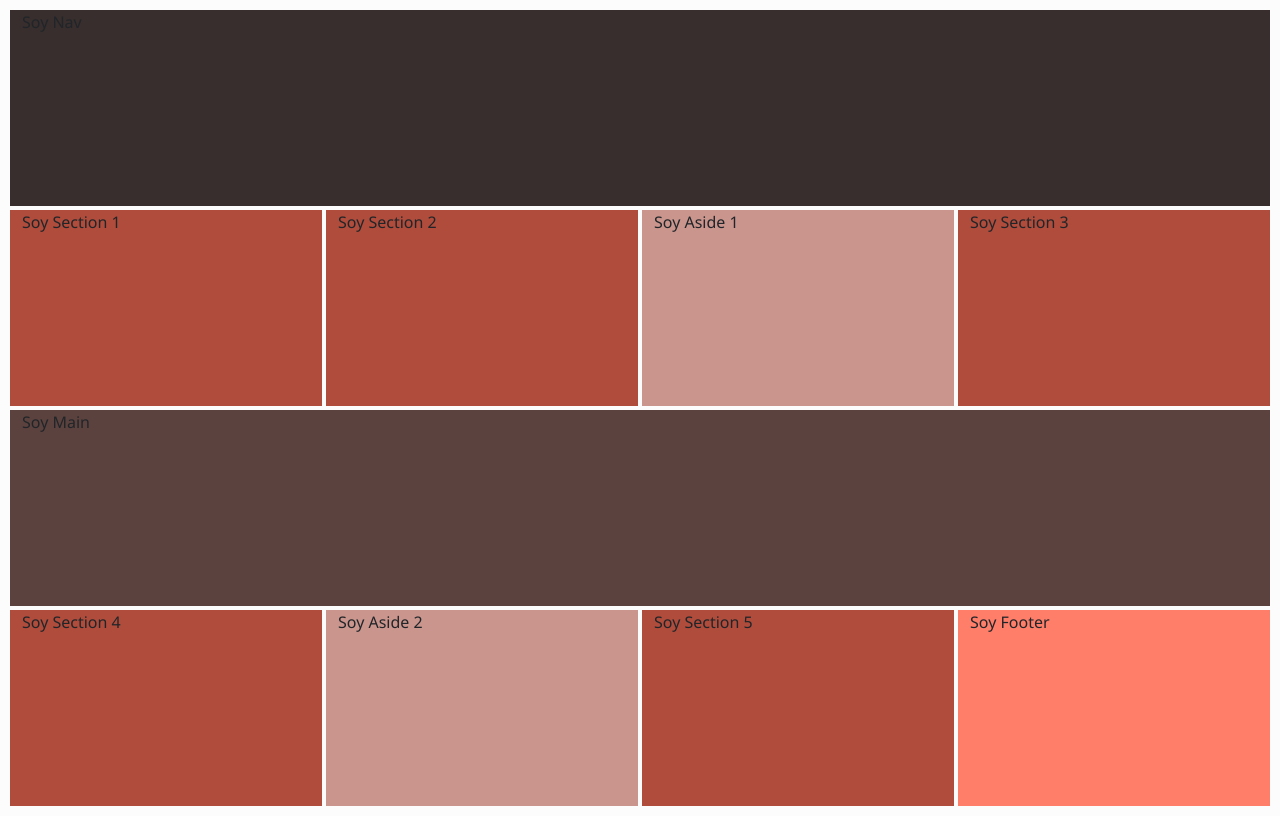
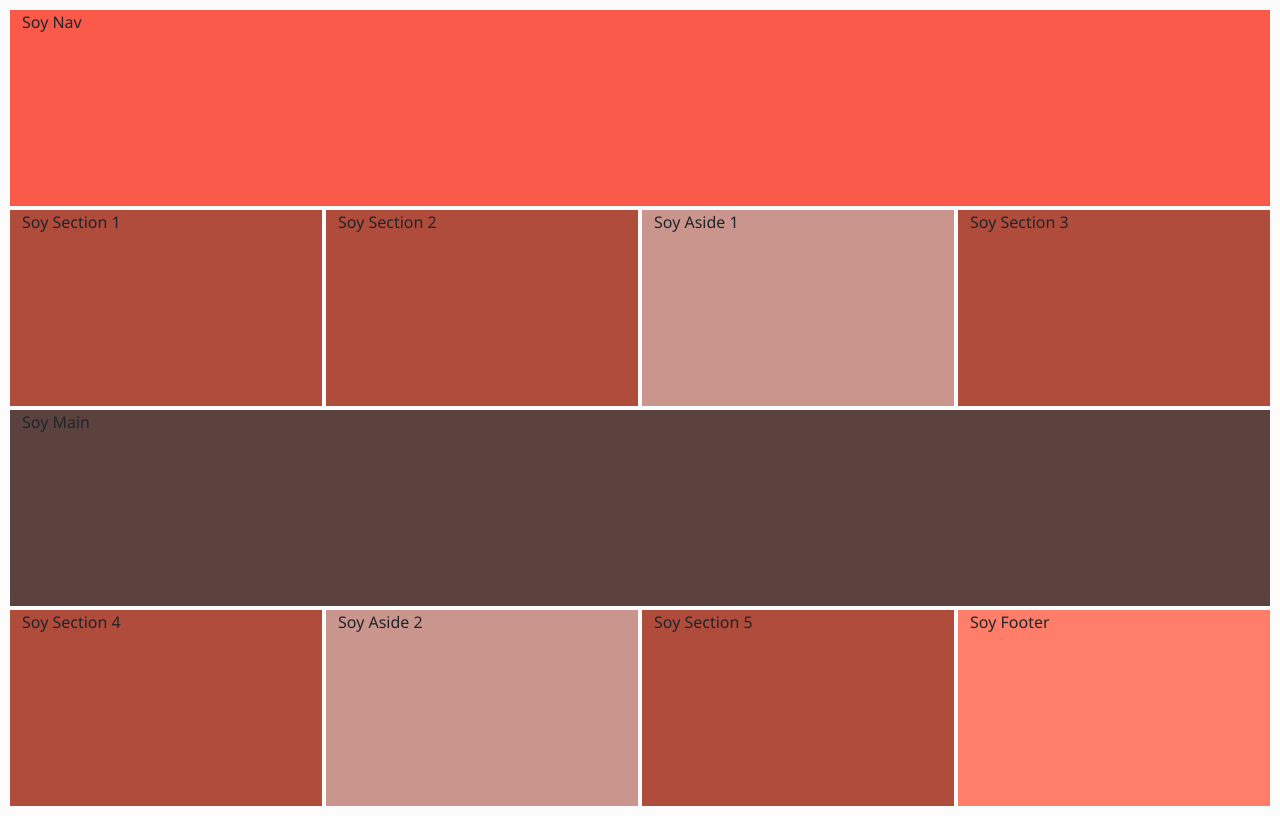
Before and after one commit to brayandiazortega11-pixel/Myfirstwebsite-2, a plain HTML site: page index.html in a window 1280 px wide. Drawn offline with nearby package versions, Linux system fonts and the light colour scheme.

Commit message:
En el nav cambie el color a rojo

```diff
--- a/index.css
+++ b/index.css
@@ -11,7 +11,7 @@ body {
 
 }
 nav{
-    background-color: #372E2D;
+    background-color: #fa5a49;
 }
 main{
     background-color: #5C423E;
```
